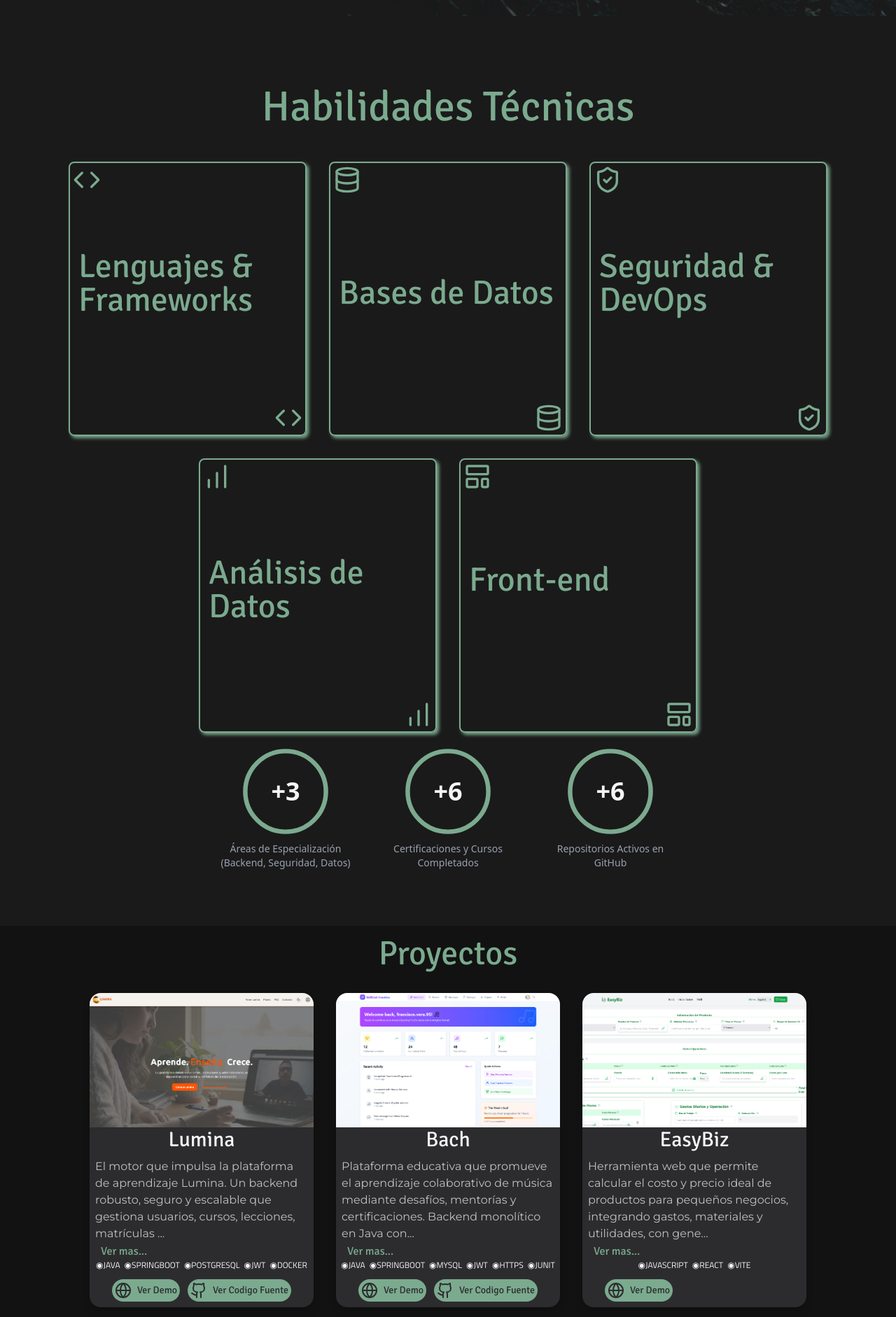
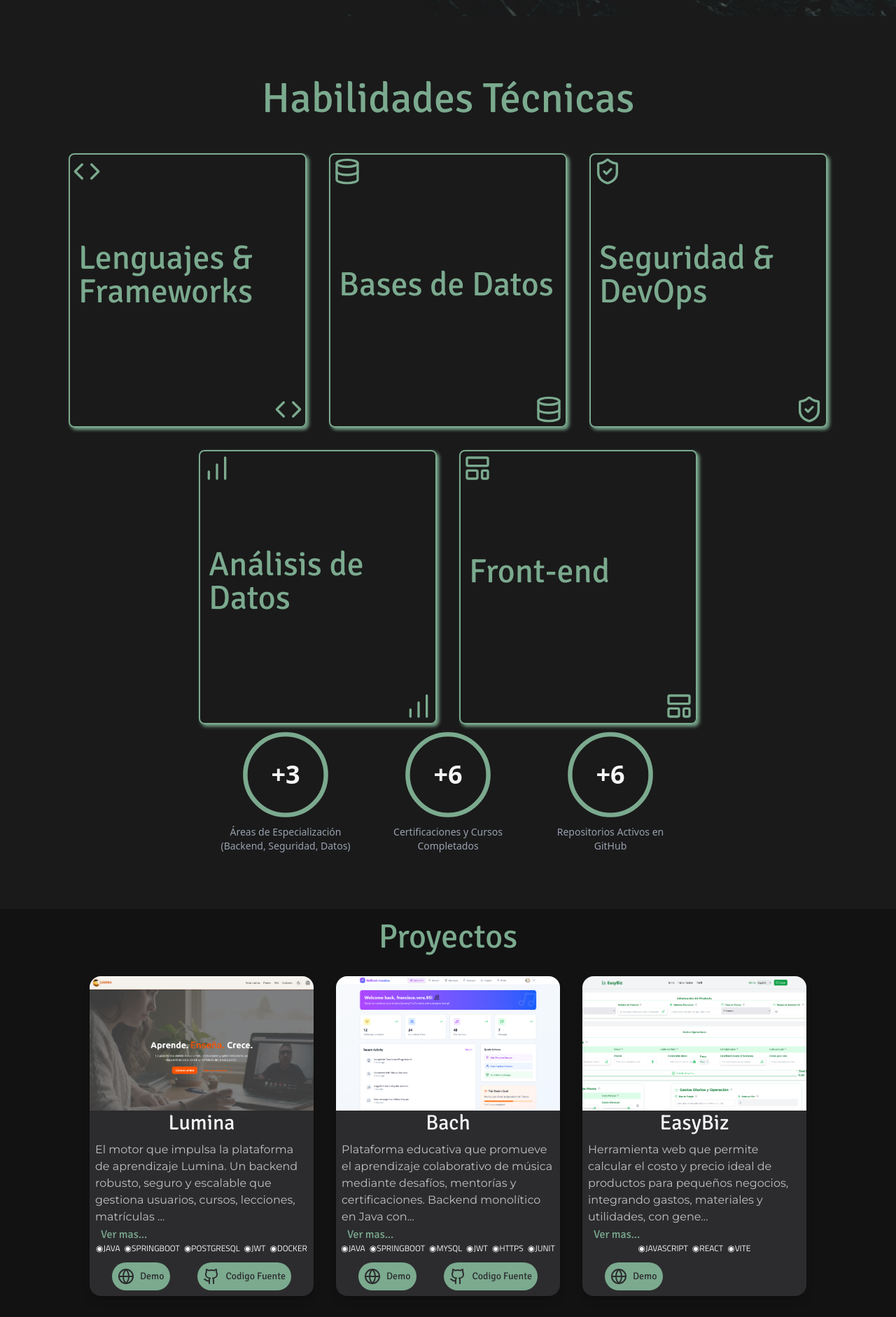
Before and after one commit to Morfeo95/Portafolio, a React (Vite) app: page / in a window 1280 px wide. Shown: the part 857-2739 px from the top of the page at 70% size. Built offline with nearby package versions, Linux system fonts and the light colour scheme.

Commit message:
fix respocivity

```diff
--- a/src/components/Contact.jsx
+++ b/src/components/Contact.jsx
@@ -52,12 +52,12 @@ function Contact() {
 
     return (
 
-        <form onSubmit={handleSubmit} className="relative  overflow-hidden items-center flex flex-col justify-center mt-45" id="contacto">
+        <form onSubmit={handleSubmit} className="relative overflow-hidden items-center block justify-center mt-45" id="contacto">
             <div className="absolute inset-0 z-0 w-full h-full">
                 {particles}
             </div>
             <div className="relative z-10 items-center flex flex-col justify-center mb-6">
-                <motion.h1 className="text-[#7BAA8F] font-signika text-6xl"
+                <motion.h1 className="text-[#7BAA8F] font-signika text-4xl md:text-6xl"
                  initial={{scale:0.5, y: -350}}
                  animate={{scale:1, y: 0}}
                  transition={{duration:.9}}
@@ -99,13 +99,13 @@ function Contact() {
                 placeholder={"Escribe tu mensaje"}
                 onChange={(e) => setMensaje(e.target.value)}
             />
-            <div className="block md:flex md:flex-row-reverse w-full mt-3 justify-between">
+            <div className="block md:flex md:flex-row-reverse mt-3 justify-between">
                 <Button type="submit">Enviar mensaje</Button>
                 <div className="flex text-[#7BAA8F] gap-6 mt-3">
                     <a href="https://www.linkedin.com/in/francisco-x-vera-/" className="hover:text-[#4A90E2]"><Linkedin /></a>
                     <a href="https://github.com/Morfeo95/" className="hover:text-[#4A90E2]"><Github /></a>
                     <a href="mailto:francisco.vera.95@gmail.com" className="hover:text-[#4A90E2]"><Mail /></a>
-                    <p className="font-montserrat text-md hover:text-[#4A90E2]">francisco.vera.95@gmail.com</p>
+                    <p className="font-montserrat text-sm md:text-md hover:text-[#4A90E2]">francisco.vera.95@gmail.com</p>
                 </div>
             </div>
             </motion.div>
--- a/src/components/Footer.jsx
+++ b/src/components/Footer.jsx
@@ -3,8 +3,8 @@ import { FileUser, Github, Linkedin, Mail } from "lucide-react";
 function Footer(){
 
     return(
-        <footer className="flex justify-between md:justify-around w-full bg-[#2C2C2E] font-titilium uppercase text-[#F5F5F7] text-xs md:text-md lg:text-lg">
-            <ul className="ml-10">
+        <footer className="flex p-2 justify-around md:justify-around w-full bg-[#2C2C2E] font-titilium md:uppercase text-[#F5F5F7] text-xs md:text-md lg:text-lg">
+            <ul className="md:ml-10">
                 <li className="flex items-center gap-3 hover:text-[#7BAA8F]">
                    <a href="mailto:francisco.vera.95@gmail.com"><Mail size={18} /></a> francisco.vera.95@gmail.com
                 </li>
--- a/src/components/Hero.jsx
+++ b/src/components/Hero.jsx
@@ -23,7 +23,7 @@ function Hero() {
         <>
             <motion.section
                 style={{ height: smoothHeight, top: 0 }}
-                className="bg-[#1A1A1A] text-[#F5F5F7] relative overflow-hidden">
+                className="p-2 bg-[#1A1A1A] text-[#F5F5F7] relative overflow-hidden">
                 <div className="flex justify-start overflow-hidden">
                     <img src="/img/trique.png" alt="" className="absolute start-0 inset-0 object-cover w-full h-full z-0 overflow-hidden md:start-96" />
                 </div>
--- a/src/components/Talents.jsx
+++ b/src/components/Talents.jsx
@@ -27,7 +27,7 @@ const iconComponents = {
 
 function Talents() {
     return (
-        <section className='font-motserrat m-5 text-2xl w-full flex flex-col justify-center items-center'>
+        <section className='font-motserrat text-2xl w-full flex flex-col justify-center items-center p-2'>
             <h2 className="text-6xl font-signika text-[#7BAA8F] text-center mb-12">Habilidades Técnicas</h2>
             <div className="flex flex-wrap justify-center items-center gap-8">
                 {skillsData.map((item, index) => (
@@ -41,6 +41,7 @@ function Talents() {
                         initial={{ opacity: 0, y: 50 }}
                         whileInView={{ opacity: 1, y: 0 }}
                         whileHover="hover"
+                        whileTap="hover"
                         animate="rest"
                         transition={{ duration: 0.5, delay: index * 0.2 }}
                         viewport={{ once: true }}
--- a/src/components/ui/Card.jsx
+++ b/src/components/ui/Card.jsx
@@ -70,17 +70,17 @@ function Card({ imagenUrl, titulo, descripcion, tecnologias, urlDemo, urlCodigo
                 >◉{tech}</span>
                 ))}
             </div>
-            <div className="flex justify-between mr-8 ml-8 mb-2 mt-3 font-signika text-sm text-center text-[#2C2C2E]">
-                {urlDemo && <div className="flex items-center gap-2 p-1 rounded-full bg-[#7BAA8F] hover:scale-110">
+            <div className="flex justify-between mr-8 ml-8 mb-2 mt-3 font-signika text-sm text-center text-[#2C2C2E] gap-1">
+                {urlDemo && <div className="flex items-center gap-2 p-2 rounded-full bg-[#7BAA8F] hover:scale-110">
                     <Globe/>
                     <a href={urlDemo}>
-                    Ver Demo</a>
+                    Demo</a>
                 </div>
                 }
-                {urlCodigo && <div className="flex items-center gap-2 p-1 rounded-full bg-[#7BAA8F] hover:scale-110">
+                {urlCodigo && <div className="flex items-center gap-2 p-2 rounded-full bg-[#7BAA8F] hover:scale-110">
                     <Github />
                     <a href={urlCodigo}>
-                    Ver Codigo Fuente</a>
+                    Codigo Fuente</a>
                 </div>
 
                 }
--- a/src/components/ui/Input.jsx
+++ b/src/components/ui/Input.jsx
@@ -2,7 +2,7 @@
 function Input({ id, type, label, placeholder, value, onChange, required = false }) {
 
     return (
-        <div className="pt-6">
+        <div className="pt-6 m-2 w-full md:w-3xl">
             <label htmlFor={id}
                 className={`block text-lg font-signika text-[#7BAA8F]
                 ${required ? `after:ml-0.5 after:text-red-500 after:content-["*"]` : ''}`}
@@ -19,7 +19,7 @@ function Input({ id, type, label, placeholder, value, onChange, required = false
                 onChange={onChange}
                 required={required}
 
-                className="border-[#7BAA8F] border-1 font-montserrat rounded-lg p-3 w-full md:w-3xl text-[#F5F5F7]
+                className="border-[#7BAA8F] border-1 font-montserrat rounded-lg p-3 w-full text-[#F5F5F7]
                 placeholder:text-[#C0C0C0] hover:border-[#4A90E2] focus:outline-none"
             />
         </div>
--- a/src/components/ui/Textarea.jsx
+++ b/src/components/ui/Textarea.jsx
@@ -1,7 +1,7 @@
 function Textarea({ id, label, placeholder, onChange }) {
 
     return (
-        <section className="pt-6 font-montserrat text-lg">
+        <section className="pt-6 font-montserrat text-lg m-2 w-full md:w-3xl">
             <label className="block font-signika text-[#7BAA8F]">
                 {label}:
             </label>
@@ -10,7 +10,7 @@ function Textarea({ id, label, placeholder, onChange }) {
                 id={id}
                 placeholder={placeholder}
                 onChange={onChange}
-                className="w-full md:w-3xl border-1 border-[#7BAA8F] text-[#F5F5F7] rounded-lg resize-none h-50
+                className="w-full border-1 border-[#7BAA8F] text-[#F5F5F7] rounded-lg resize-none h-50
                 placeholder:text-[#C0C0C0] hover:border-[#4A90E2] focus:outline-none"
             >
             </textarea>
```
